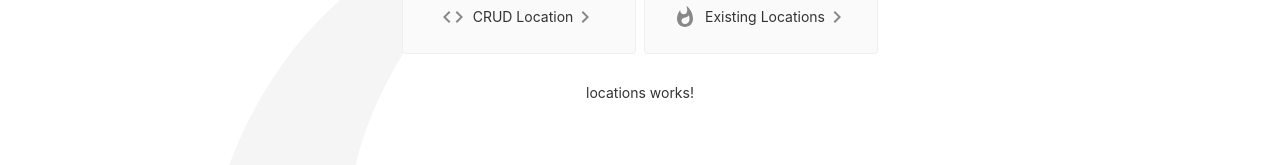
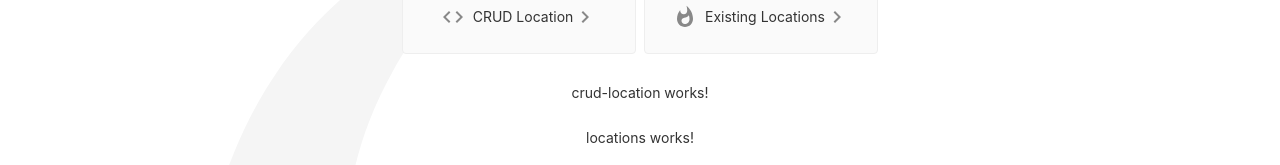
Before and after one commit to FelipeAveM/FSTechBB, an Angular app in the folder Frontend/fstechbb/: page / in a window 1280 px wide. Shown: the part 182-347 px from the top of the page. Built offline with nearby package versions, Linux system fonts and the light colour scheme.

Commit message:
Othe principal page change

```diff
--- a/Frontend/fstechbb/src/app/app.component.html
+++ b/Frontend/fstechbb/src/app/app.component.html
@@ -355,6 +355,11 @@
       </svg>
     </a>
   </div>
+
+  <div>
+    <app-crud-location></app-crud-location>
+  </div>
+
   <div>
     <app-locations></app-locations>
   </div>
```
